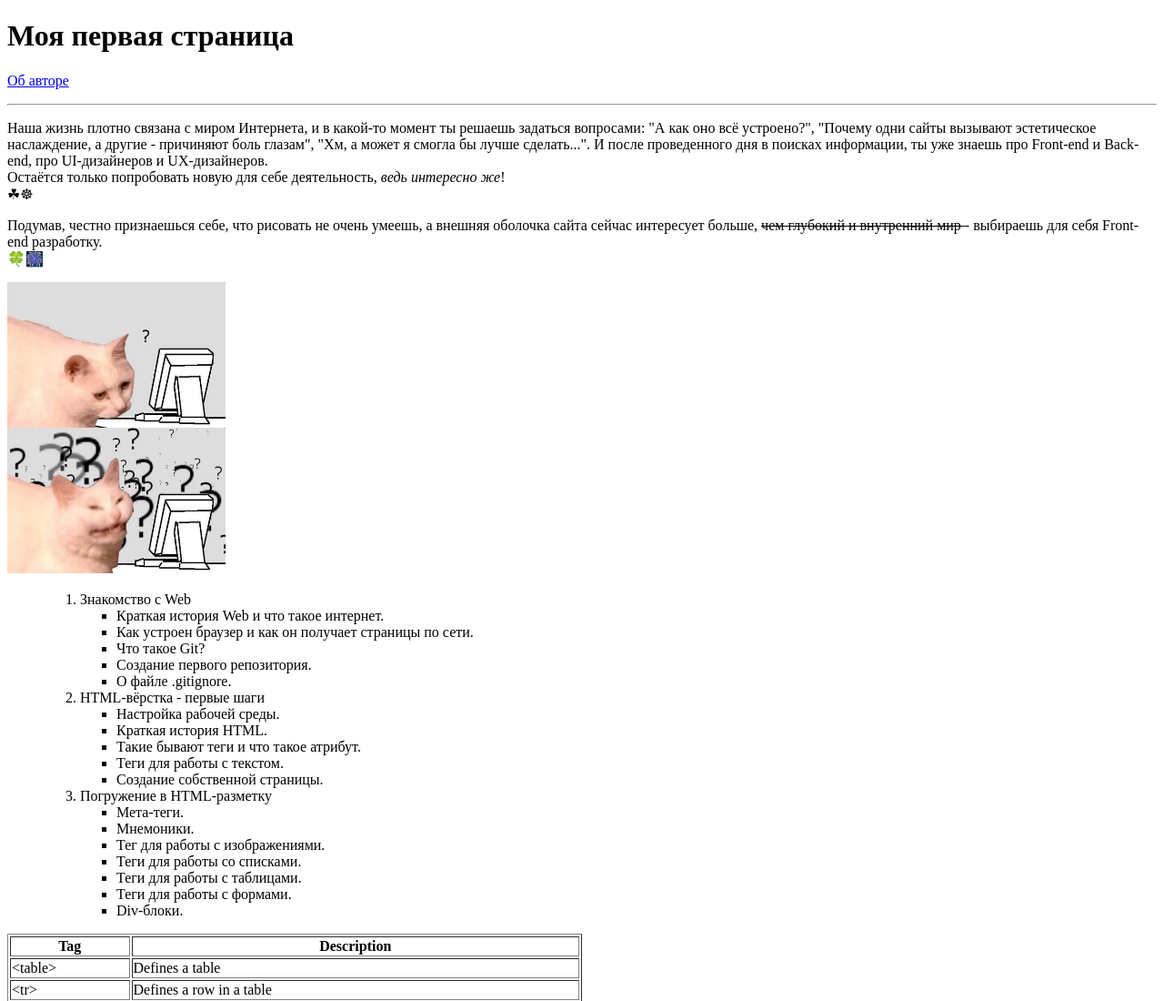
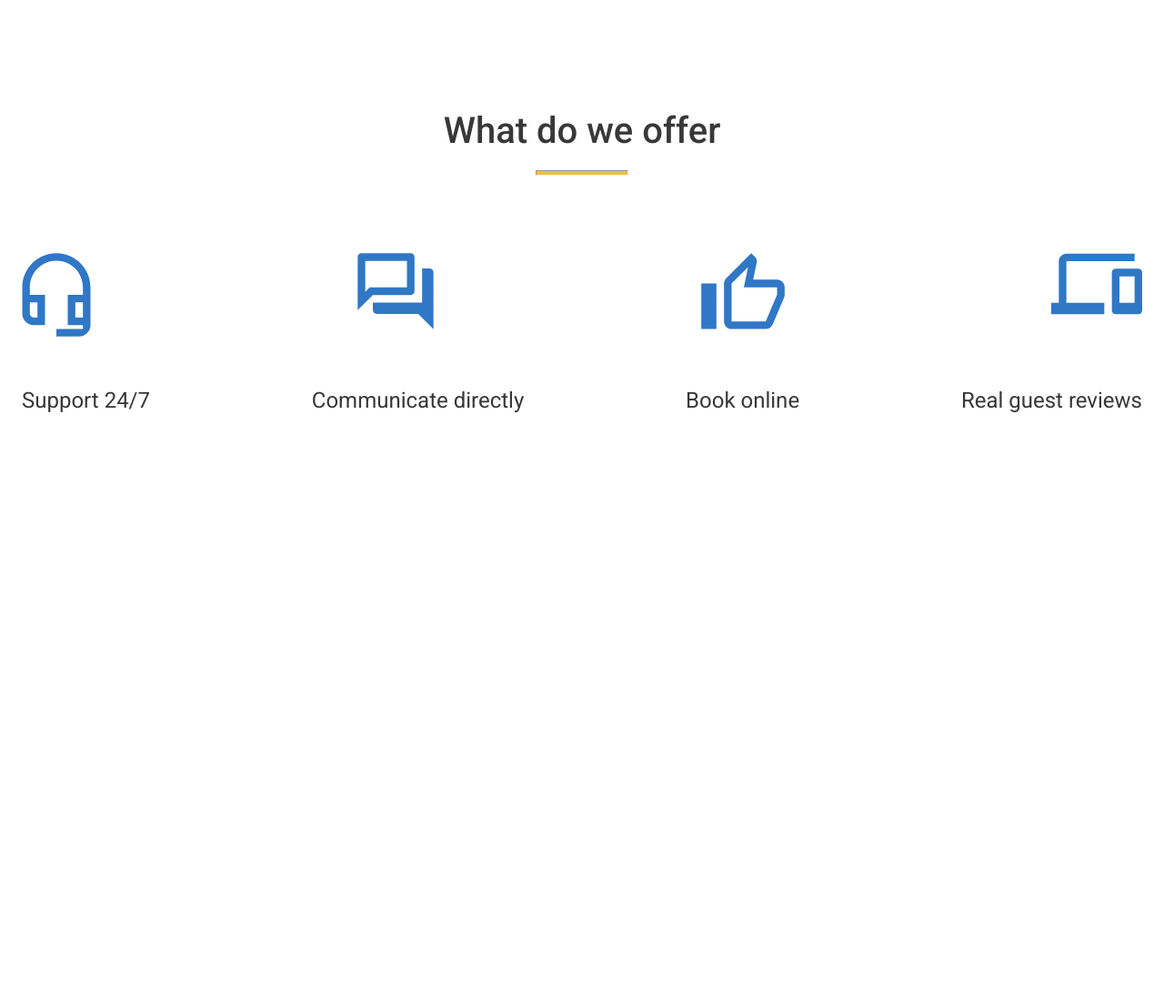
Before and after one commit to Kasya-Sniezan/if-html, a plain HTML site: page index.html in a window 1280 px wide. Shown: the top 1100 px of the page at 91% size. After the commit the page ends 800 px from the top, so only its background shows below. Drawn offline with Linux system fonts and the light colour scheme.

Commit message:
Lesson 4 (#3)
* added images for page

* added html markup

* added css

* fix images links

* delected old files, fixed css and html files

```diff
--- a/index.html
+++ b/index.html
@@ -1,158 +1,42 @@
 <!DOCTYPE html>
-<html lang="ru">
-<head>
-    <meta charset="UTF-8">
-    <meta name="viewport" content="width=device-width, initial-scale=1.0">
-    <title>Main page</title>
-</head>
-<body>
-    <h1>Моя первая страница</h1>
-    <p><a href="./about/index.html">Об авторе</a></p>
+<html lang="en">
+  <head>
+    <meta charset="UTF-8" />
+    <meta name="viewport" content="width=device-width, initial-scale=1.0" />
+    <title>TripHouse</title>
+    <link rel="stylesheet" href="style.css" />
+  </head>
+  <body>
+    <div class="body-div">
+      <h1 class="heading">What do we offer</h1>
 
-    <hr>
-    <p>
-        Наша жизнь плотно связана с миром Интернета, и в какой-то момент ты решаешь задаться вопросами:
-        "А как оно всё устроено?", "Почему одни сайты вызывают эстетическое наслаждение,
-        а другие - причиняют боль глазам", "Хм, а может я смогла бы лучше сделать...". И после
-        проведенного дня в поисках информации, ты уже знаешь про Front-end и Back-end, про UI-дизайнеров
-        и UX-дизайнеров.<br>Остаётся только попробовать новую для себе деятельность,
-        <em>ведь интересно же</em>! <br> &#9752;&#9784;
-    </p>
-    <p> Подумав, честно признаешься себе, что рисовать не очень умеешь, а внешняя оболочка сайта
-        сейчас интересует больше, <del>чем глубокий и внутренний мир </del> - выбираешь
-        для себя Front-end разработку. <br> &#127808;&#127878;
-    </p>
+      <hr class="hr" />
 
-    <img src="./picture/meme cat.png" alt="Meme cat" width="240" height="320">
+      <div class="box">
+        <div>
+          <img src="./image/headphone.svg" alt="Support" class="img" />
+        </div>
+        <div>
+          <img
+            src="./image/messages.svg"
+            alt="Communicate directly"
+            class="img"
+          />
+        </div>
+        <div>
+          <img src="./image/devices.svg" alt="Book online" class="img" />
+        </div>
+        <div>
+          <img src="./image/like.svg" alt="Real guest reviews" class="img" />
+        </div>
+      </div>
 
-   <ul>
-       <ol>
-            <li>Знакомство с Web
-                <ul>
-                    <li>Краткая история Web и что такое интернет.</li>
-                    <li>Как устроен браузер и как он получает страницы по сети.</li>
-                    <li>Что такое Git?</li>
-                    <li>Создание первого репозитория.</li>
-                    <li>О файле .gitignore.</li>
-                </ul>
-            </li>
-
-            <li>HTML-вёрстка - первые шаги
-                <ul>
-                    <li>Настройка рабочей среды.</li>
-                    <li>Краткая история HTML.</li>
-                    <li>Такие бывают теги и что такое атрибут.</li>
-                    <li>Теги для работы с текстом.</li>
-                    <li>Создание собственной страницы.</li>
-                </ul>
-            </li>
-            <li>Погружение в HTML-разметку
-                <ul>
-                    <li>Мета-теги.</li>
-                    <li>Мнемоники.</li>
-                    <li>Тег для работы с изображениями.</li>
-                    <li>Теги для работы со списками.</li>
-                    <li>Теги для работы с таблицами.</li>
-                    <li>Теги для работы с формами.</li>
-                    <li>Div-блоки.</li>
-                 </ul>
-            </li>
-        </ol>
-   </ul>
-
-    <table border="1" width="50%">
-        <thead>
-            <th>Tag</th>
-            <th>Description</th>
-        </thead>
-
-        <tbody>
-            <tr>
-                <td>&lt;table&gt;</td>
-                <td>Defines a table</td>
-            </tr>
-            <tr>
-                <td>&lt;tr&gt;</td>
-                <td>Defines a row in a table</td>
-            </tr>
-            <tr>
-                <td>&lt;th&gt;</td>
-                <td rowspan="2">Defines a "header cell"/ "cell" in a table</td>
-            </tr>
-            <tr>
-                <td>&lt;td&gt;</td>
-            </tr>
-            <tr>
-                <td colspan="2">Rarely used</td>
-            </tr>
-            <tr>
-                <td>&lt;caption&gt;</td>
-                <td>Defines a table caption</td>
-            </tr>
-            <tr>
-                <td>&lt;thead&gt;</td>
-                <td>Groups the header content in a table</td>
-            </tr>
-            <tr>
-                <td>&lt;tbody&gt;</td>
-                <td>Groups the body content in a table</td>
-            </tr>
-        </tbody>
-
-        <tfoot>
-            <tr>
-                 <td>&lt;tfoot&gt;</td>
-                 <td>Groups the footer content in a table</td>
-            </tr>
-        </tfoot>
-    </table>
-
-    <br>
-
-    <form action="/" method="get">
-        <fieldset >
-            <legend>My first form</legend>
-
-            <div><label for="name">Name</label></div>
-            <div><input type="text" name="name" id="name" placeholder="Name" required></div>
-
-            <div><label for="email">Email</label></div>
-            <div><input type="email" name="email" id="email" required></div>
-
-            <div><label for="password">Password</label></div>
-            <div><input type="password" name="password" id="password" required></div>
-
-            <div><label for="level">Your programming level</label></div>
-            <div><input type="range" id="level" name="level" min="1" max="10" step="1" value="0"></div>
-
-            <br>
-
-            <label>What does HTML stand for?</label><br><br>
-            <input type="checkbox" name="checkbox" id="checkbox1">
-            <label for="checkbox1">Hyperlinks and Text Markup Language</label><br>
-            <input type="checkbox" name="checkbox" id="checkbox2">
-            <label for="checkbox2">Home Tool Markup Language</label><br>
-            <input type="checkbox" name="checkbox" id="checkbox3">
-            <label for="checkbox3">Hyper Text Markup Language</label><br><br>
-
-            <label>What does HTTP stand for?</label><br><br>
-            <input type="radio" name="radio" id="radio1">
-            <label for="radio1">Hyper Text Translate Protocol</label><br>
-            <input type="radio" name="radio" id="radio2">
-            <label for="radio2">Hyper Text Transmission Protocol</label><br>
-            <input type="radio" name="radio" id="radio3">
-            <label for="radio3">Hyper Text Transfer Protocol</label><br><br>
-
-            <div><label for="comment">Comment</label></div>
-            <textarea name="comment" id="comment" cols="30" rows="3" maxlength="500" placeholder="Comment"></textarea><br>
-
-            <label for="answers">What does HTML stand for?</label><br>
-            <select name="answers" id="answers">
-              <option value="answers">Your answer</option>
-            </select><br><br>
-
-            <input type="submit" value="Send"><br><br>
-        </fieldset>
-    </form>
-</body>
+      <div class="text-box">
+        <div>Support 24/7</div>
+        <div>Communicate directly</div>
+        <div>Book online</div>
+        <div>Real guest reviews</div>
+      </div>
+    </div>
+  </body>
 </html>
--- /dev/null
+++ b/style.css
@@ -0,0 +1,56 @@
+@import url("https://fonts.googleapis.com/css?family=Roboto:400,500");
+
+.body-div {
+  background-color: #ffffff;
+}
+
+.heading {
+  font-size: 40px;
+  color: #383838;
+  font-weight: 500;
+  font-style: normal;
+  font-family: Roboto;
+  text-align: center;
+
+  line-height: 47px;
+  margin-block-end: 20px;
+  margin-block-start: 120px;
+}
+
+.hr {
+  background-color: #f5bd41;
+  align-self: center;
+
+  width: 100px;
+  height: 4px;
+  top: 1087px;
+  left: 670px;
+  margin-block-end: 85px;
+}
+
+.box {
+  max-width: 1232px;
+  top: 275px;
+  display: flex;
+  justify-content: space-between;
+  align-self: center;
+  margin: 0 auto;
+}
+
+.img {
+  width: 100%;
+  display: inline-block;
+}
+
+.text-box {
+  font-size: 24px;
+  font-family: Roboto;
+  color: #383838;
+
+  max-width: 1232px;
+  display: flex;
+  align-self: center;
+  margin: 0 auto;
+  justify-content: space-between;
+  margin-block-start: 52px;
+}
```
Also changed, not shown: about/index.html (deleted, +0 -44 lines), image/devices.svg (added), image/headphone.svg (added), image/like.svg (added), image/messages.svg (added), picture/meme cat.png (deleted), 1 other file.
